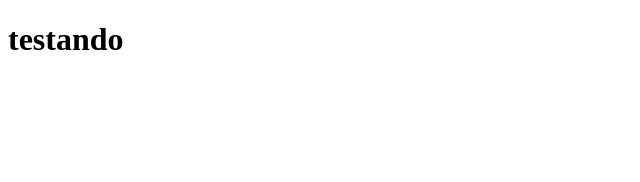
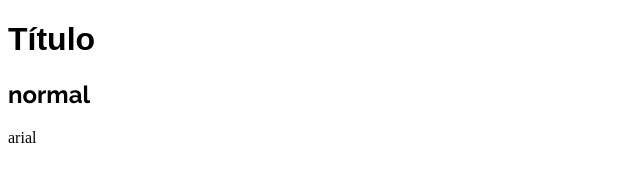
Before and after one commit to rafadavesac/Ababa, a plain HTML site: page index.html in a window 1280 px wide. Shown: the whole page, without its empty margins (0-640 px from the left). Drawn offline with Linux system fonts and the light colour scheme; a web font is replaced by a local one.

Commit message:
testes de fonte

```diff
--- a/index.html
+++ b/index.html
@@ -4,9 +4,20 @@
     <meta charset="UTF-8">
     <meta name="viewport" content="width=device-width, initial-scale=1.0">
     <title>ababa</title>
+    <link rel="stylesheet" href="style.css">
 </head>
 <body>
-    <h1>testando</h1>
+    <header>
+        <h1>Título</h1>
+    </header>
+    <nav>
+        <h2>normal</h2>
+    </nav>
+    <main>
+        <article>
+            <p>arial</p>
+        </article>
+    </main>
 
 </body>
 </html>
--- /dev/null
+++ b/style.css
@@ -0,0 +1,28 @@
+@charset "UTF-8";
+
+@import url('https://fonts.googleapis.com/css2?family=Raleway:ital,wght@0,100..900;1,100..900&display=swap');
+
+@import url('https://fonts.googleapis.com/css2?family=Elsie:wght@400;900&display=swap');
+
+:root{
+    --cor0:#F2F2F2;
+    --cor1:#F24141;
+    --cor2:#F20505;
+    --cor3:#730202;
+    --cor4:#400101;
+
+    --fonte-normal:'Raleway', sans-serif;
+    --fonte-titulos:'Elsie',sans-serif;
+}
+
+header>h1{
+    font-family: var(--fonte-titulos);
+}
+
+nav>h2{
+    font-family: var(--fonte-normal);
+}
+
+main>p{
+    font-family: Arial, Helvetica, sans-serif;
+}
```
